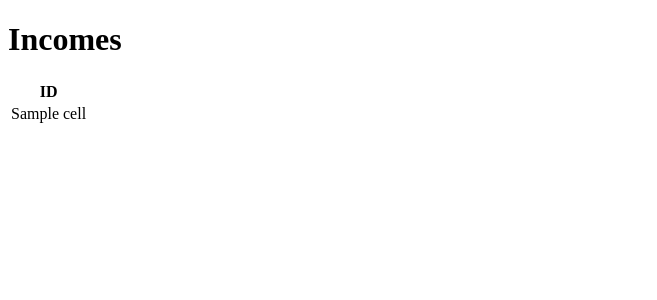
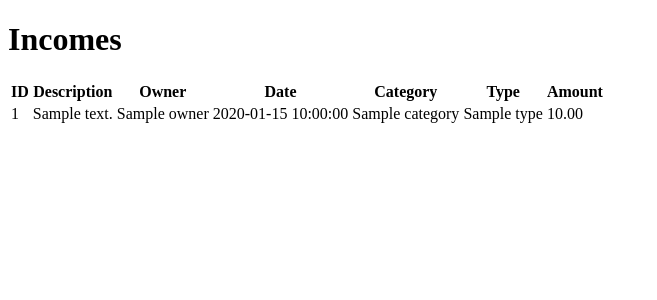
Before and after one commit to tarick73/Finance-Tracker, a Flask app: template templates/dashboard-incomes.html in a window 1280 px wide. Shown: the top 300 px of the page, without its empty margins (0-657 px from the left). Run offline with Flask 3, Linux system fonts and the light colour scheme; the template is opened without the code that fills it: most values are stand-ins (such as "Sample title", 1, 10 or a date in 2020).

Commit message:
finally fixed the bug with sqlalchemy, continue rewriting code using orm instead db wrapper

```diff
--- a/app.py
+++ b/app.py
@@ -137,10 +137,8 @@ def get_all_income123():
     if 'user_id' in session:
         init_db()
         if request.method == 'GET':
-            #db = DB_wrapper()
-            #res = db.select('"transaction"', {'owner': session['user_id'], 'type': INCOME})
-
-            res = list(db_session.execute(select(models.Transaction).filter_by( tr_owner=session['user_id'],tr_type=INCOME)).scalars())
+            res = list(db_session.execute(select(models.Transaction).filter_by(owner=session['user_id'], type=INCOME)).scalars().all())
+            print(res)
             return render_template("dashboard-incomes.html", transactions=res)
         else:
             transaction_description = request.form['description']
--- a/templates/dashboard-incomes.html
+++ b/templates/dashboard-incomes.html
@@ -7,29 +7,29 @@
 <body>
 <h1>Incomes</h1>
 
-{% if transactions and transactions|length %}
-    {% set first = transactions|first %}
-    {% set n = first|length %}
-    {% set headers = ['ID', 'Description', 'Owner', 'Date', 'Category', 'Type', 'Amount'] %}
-
+{% if transactions %}
     <table>
         <thead>
         <tr>
-            {% for i in range(n) %}
-                {% if i < headers|length %}
-                    <th>{{ headers[i] }}</th>
-                {% else %}
-                    <th>Column {{ i }}</th>
-                {% endif %}
-            {% endfor %}
+            <th>ID</th>
+            <th>Description</th>
+            <th>Owner</th>
+            <th>Date</th>
+            <th>Category</th>
+            <th>Type</th>
+            <th>Amount</th>
         </tr>
         </thead>
         <tbody>
-        {% for row in transactions %}
+        {% for t in transactions %}
             <tr>
-                {% for cell in row %}
-                    <td>{{ cell }}</td>
-                {% endfor %}
+                <td>{{ t.id }}</td>
+                <td>{{ t.description or '' }}</td>
+                <td>{{ t.owner }}</td>
+                <td>{{ t.date_str or t.date }}</td>
+                <td>{{ t.category }}</td>
+                <td>{{ t.type }}</td>
+                <td>{{ '%.2f'|format(t.amount) if t.amount is not none else '—' }}</td>
             </tr>
         {% endfor %}
         </tbody>
```
Also changed, not shown: models.py (+4 -3 lines).
